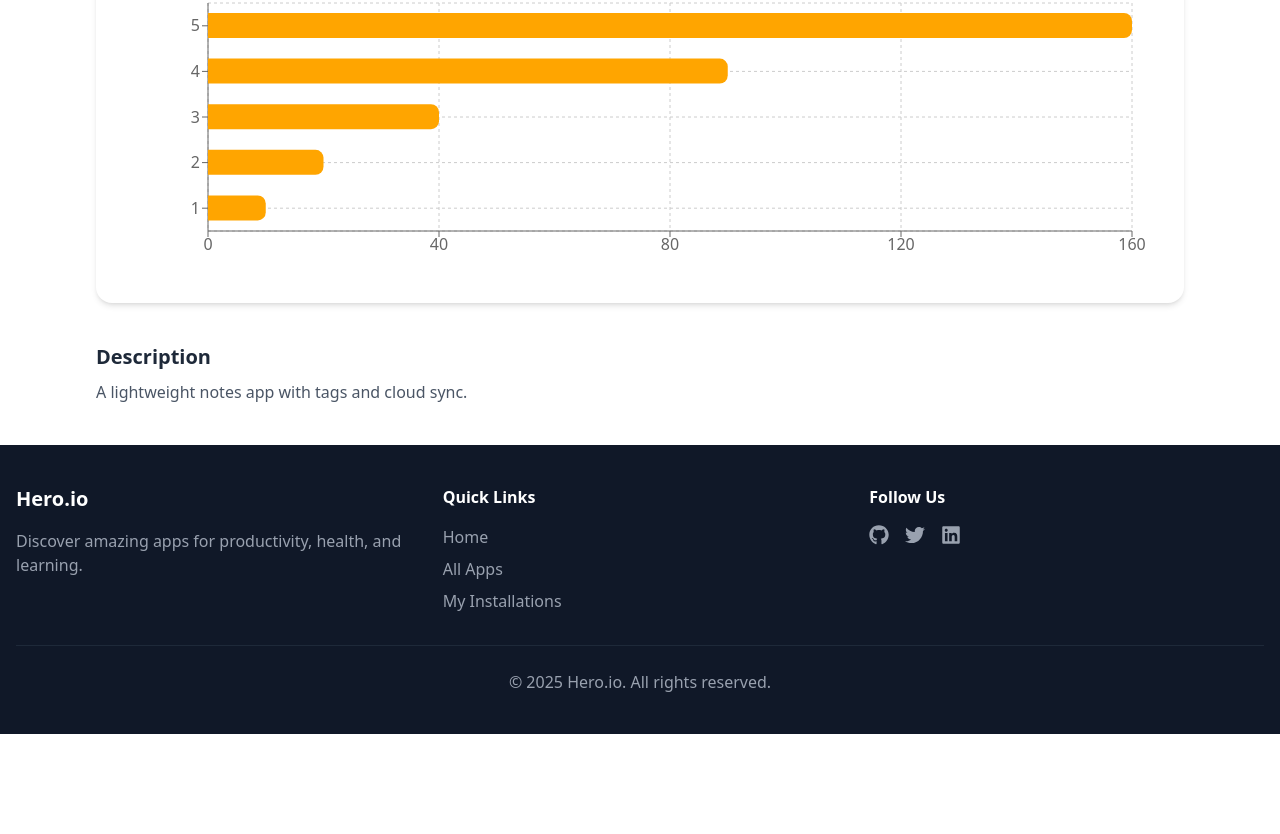
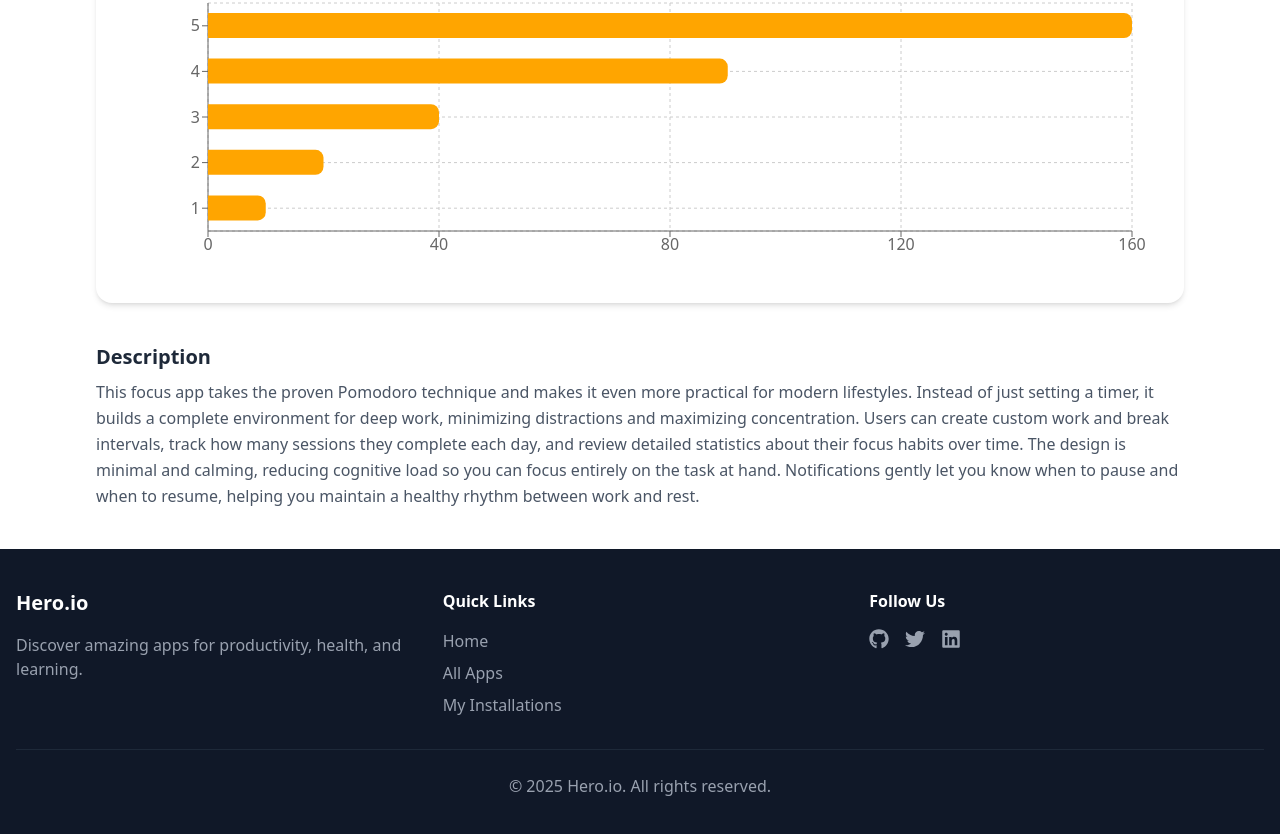
Before and after one commit to taiebasanjida/assignment-8, a React (Vite) app: page /apps/1 in a window 1280 px wide. Shown: the part 525-1359 px from the top of the page. Before the commit the page ends 1259 px from the top, so only its background shows below. Built offline with nearby package versions, Linux system fonts and the light colour scheme.

Commit message:
appdetails description add

```diff
--- a/src/pages/AppDetails/AppDetails.jsx
+++ b/src/pages/AppDetails/AppDetails.jsx
@@ -172,9 +172,18 @@ const AppDetails = () => {
     Description
   </h3>
   <p className="text-gray-600 leading-relaxed text-sm sm:text-base">
-          {app.description}
+    This focus app takes the proven Pomodoro technique and makes it even more
+    practical for modern lifestyles. Instead of just setting a timer, it builds
+    a complete environment for deep work, minimizing distractions and maximizing
+    concentration. Users can create custom work and break intervals, track how
+    many sessions they complete each day, and review detailed statistics about
+    their focus habits over time. The design is minimal and calming, reducing
+    cognitive load so you can focus entirely on the task at hand. Notifications
+    gently let you know when to pause and when to resume, helping you maintain a
+    healthy rhythm between work and rest.
   </p>
 </div>
+
     </div>
   );
 };
--- a/src/pages/Installations/Installations.jsx
+++ b/src/pages/Installations/Installations.jsx
@@ -2,7 +2,7 @@ import React, { useEffect, useState } from "react";
 import { FaStar } from "react-icons/fa";
 import { toast } from "react-toastify";
 import LoadingSpinner from "../../components/Loading/Loading";
-import noAppsImg from "../../assets/App-Error.png"
+import noAppsImg from "../../assets/App-Error.png";
 
 const Installations = () => {
   const [installedApps, setInstalledApps] = useState([]);
@@ -51,7 +51,7 @@ const Installations = () => {
 
   if (loading) return <LoadingSpinner />;
 
-  //  Empty State with Image
+  // Empty State with Image
   if (installedApps.length === 0)
     return (
       <div className="text-center py-20 mt-16 flex flex-col items-center">
@@ -66,6 +66,13 @@ const Installations = () => {
         </p>
       </div>
     );
+
+  // Summary calculations
+  const totalApps = installedApps.length;
+  const totalDownloads = installedApps.reduce((sum, app) => sum + app.downloads, 0);
+  const averageRating = (
+    installedApps.reduce((sum, app) => sum + app.ratingAvg, 0) / totalApps
+  ).toFixed(1);
 
   return (
     <div className="max-w-7xl mx-auto px-4 py-10 mt-16">
@@ -95,24 +102,20 @@ const Installations = () => {
         {installedApps.map((app) => (
           <div
             key={app.id}
-      className="bg-white rounded-2xl shadow-lg p-4 flex flex-col gap-2"
+            className="bg-white rounded-2xl shadow-lg p-4 flex flex-col justify-between"
           >
-      {/* Main Container with justify-between */}
-      <div className="flex items-center justify-between w-full gap-3">
-        {/* Left Side: Image + Text/Content */}
-        <div className="flex items-center gap-3">
-          {/* Image */}
+            {/* Top Section: App Info */}
+            <div className="flex items-center gap-3 mb-3">
               <img
                 src={app.image}
                 alt={app.title}
                 className="w-16 h-16 object-cover rounded-xl flex-shrink-0"
               />
-          {/* Text/Content Container */}
               <div className="flex flex-col">
                 <h3 className="font-semibold text-md truncate">{app.title}</h3>
-            <div className="flex items-center gap-1 text-gray-500 text-sm">
-              <span className="truncate">{app.companyName}</span>
-            </div>
+                <span className="text-gray-500 text-sm truncate">
+                  {app.companyName}
+                </span>
                 <div className="flex items-center gap-1 mt-1">
                   {[...Array(5)].map((_, i) => (
                     <FaStar
@@ -133,20 +136,35 @@ const Installations = () => {
                 </p>
               </div>
             </div>
-        {/* Right Side: Button */}
-        <div className="flex-shrink-0">
+
+            {/* Bottom Section: Button */}
             <button
               onClick={() => handleUninstall(app.id)}
-            className="px-3 py-1 bg-red-600 text-white rounded shadow hover:bg-red-700 transition text-sm whitespace-nowrap"
+              className="w-full mt-2 bg-red-600 text-white py-2 rounded-lg hover:bg-red-700 transition text-sm"
             >
               Uninstall
             </button>
           </div>
-      </div>
-    </div>
         ))}
       </div>
 
+      {/* Summary Section */}
+      <div className="mt-10 bg-gray-100 rounded-xl p-6 text-center">
+        <h2 className="text-xl font-semibold text-gray-800 mb-4">
+          Installation Summary
+        </h2>
+        <div className="flex flex-col sm:flex-row justify-center gap-8 text-gray-700">
+          <p>
+            <span className="font-bold">{totalApps}</span> Installed Apps
+          </p>
+          <p>
+            <span className="font-bold">{totalDownloads.toLocaleString()}</span> Total Downloads
+          </p>
+          <p>
+            <span className="font-bold">{averageRating}</span> Avg. Rating
+          </p>
+        </div>
+      </div>
     </div>
   );
 };
```
Lines whose indentation alone changed are shown as unchanged.
